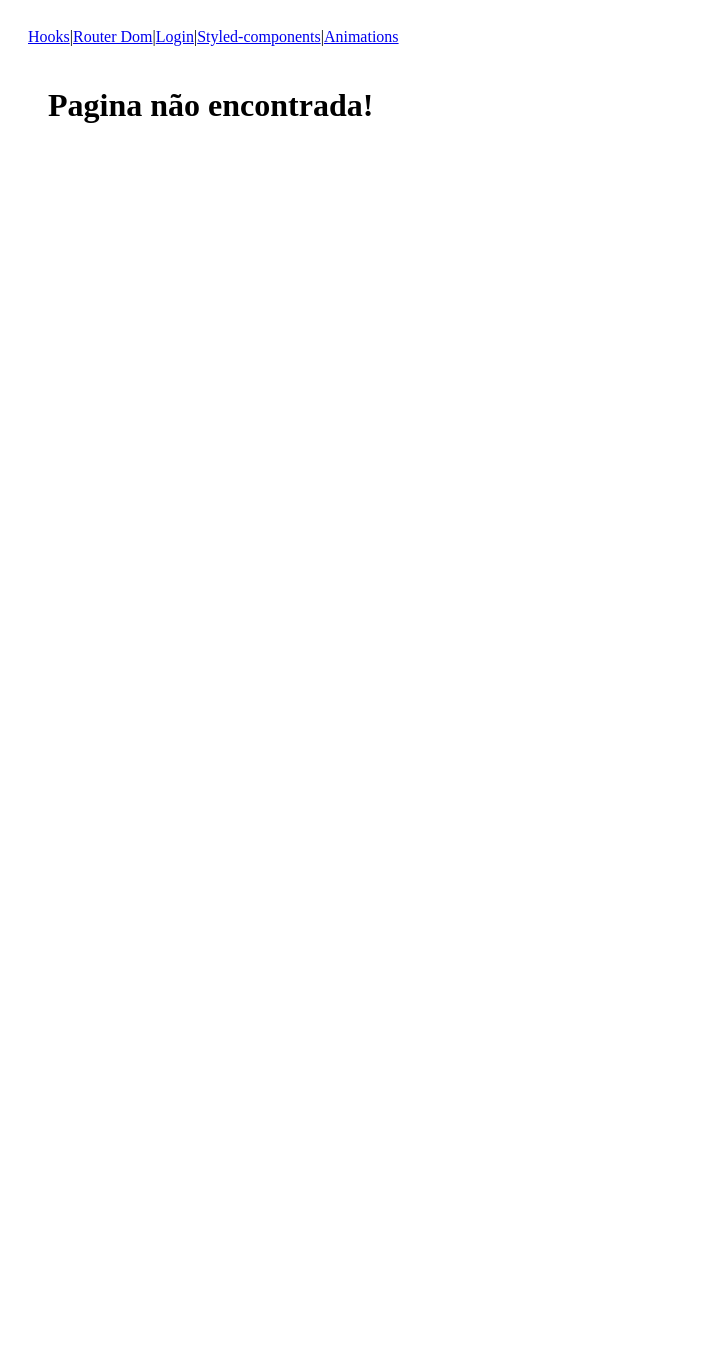
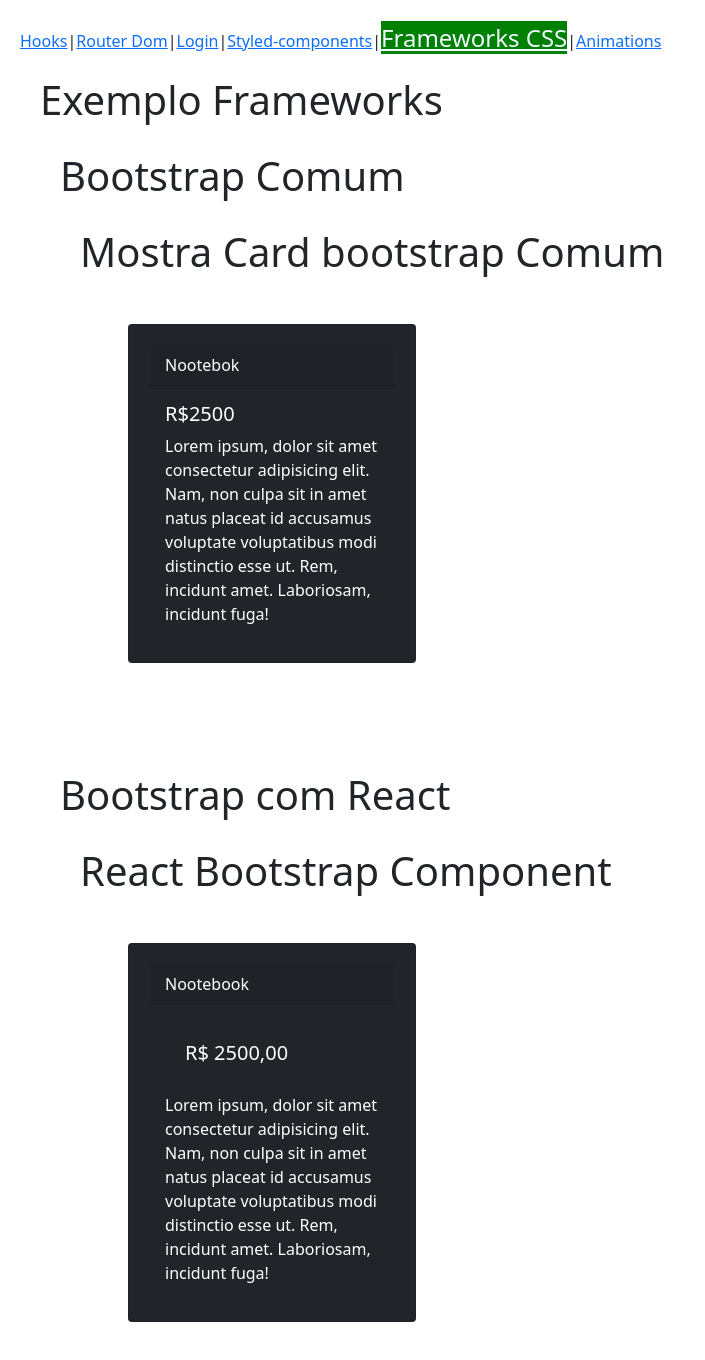
Before and after one commit to afborda/ExemplosReactJS, a React (Create React App) app: page /frameworkscss in a window 1280 px wide. Shown: the top 1360 px of the page, without its empty margins (0-705 px from the left). Before the commit the page ends 800 px from the top, so only its background shows below. Built offline with nearby package versions, Linux system fonts and the light colour scheme.

Commit message:
Adicionado exemplos de Frameworks CSS

```diff
--- a/package.json
+++ b/package.json
@@ -6,8 +6,10 @@
     "@testing-library/jest-dom": "^4.2.4",
     "@testing-library/react": "^9.3.2",
     "@testing-library/user-event": "^7.1.2",
+    "bootstrap": "^5.0.0-alpha1",
     "history": "^5.0.0",
     "react": "^16.13.1",
+    "react-bootstrap": "^1.3.0",
     "react-dom": "^16.13.1",
     "react-helmet": "^6.1.0",
     "react-router-dom": "^6.0.0-beta.0",
--- a/src/App.js
+++ b/src/App.js
@@ -11,6 +11,7 @@
 import ProductEvaluation from "./components/ReactRouter/components/ProductEvaluation";
 import CustomizedProduct from "./components/ReactRouter/components/CustomizedProduct";
 import StyledComponents from "./components/StyledComponents";
+import FrameworksCss from "./components/FrameworksCss";
 
 function App() {
   return (
@@ -32,6 +33,7 @@
             </Route>
             <Route path="styledComponents" element={<StyledComponents />} />
             <Route path="animations" element={<CustomizedProduct />} />
+            <Route path="frameworkscss" element={<FrameworksCss />} />
             <Route path="*" element={<NotFound />} />
           </Routes>
         </BrowserRouter>
--- /dev/null
+++ b/src/components/FrameworksCss/Components/BootstrapComponent/index.js
@@ -0,0 +1,29 @@
+import React from "react";
+import Card from "react-bootstrap/Card";
+
+const BootstrapComponent = () => {
+  return (
+    <div>
+      <h1>React Bootstrap Component</h1>
+      <Card
+        bg="dark"
+        text="white"
+        className="m-5"
+        style={{ maxWidth: "18rem" }}
+      >
+        <Card.Header>Nootebook</Card.Header>
+        <Card.Body>
+          <Card.Title>R$ 2500,00</Card.Title>
+          <Card.Text>
+            Lorem ipsum, dolor sit amet consectetur adipisicing elit. Nam, non
+            culpa sit in amet natus placeat id accusamus voluptate voluptatibus
+            modi distinctio esse ut. Rem, incidunt amet. Laboriosam, incidunt
+            fuga!
+          </Card.Text>
+        </Card.Body>
+      </Card>
+    </div>
+  );
+};
+
+export default BootstrapComponent;
--- /dev/null
+++ b/src/components/FrameworksCss/Components/BootstrapDefault/index.js
@@ -0,0 +1,26 @@
+import React from "react";
+
+const BootstrapDefault = () => {
+  return (
+    <div>
+      <h1>Mostra Card bootstrap Comum</h1>
+      <div
+        className="card bg-dark text-white m-5"
+        style={{ maxWidth: "18rem" }}
+      >
+        <div className="card-header">Nootebok</div>
+        <div className="card-body">
+          <h5 className="card-title"> R$2500</h5>
+          <p className="card-text">
+            Lorem ipsum, dolor sit amet consectetur adipisicing elit. Nam, non
+            culpa sit in amet natus placeat id accusamus voluptate voluptatibus
+            modi distinctio esse ut. Rem, incidunt amet. Laboriosam, incidunt
+            fuga!
+          </p>
+        </div>
+      </div>
+    </div>
+  );
+};
+
+export default BootstrapDefault;
--- /dev/null
+++ b/src/components/FrameworksCss/index.js
@@ -0,0 +1,21 @@
+import React from "react";
+import BootstrapComponent from "./Components/BootstrapComponent";
+import BootstrapDefault from "./Components/BootstrapDefault";
+
+const FrameworksCss = () => {
+  return (
+    <div>
+      <h1>Exemplo Frameworks</h1>
+      <div>
+        <h1>Bootstrap Comum</h1>
+        <BootstrapDefault />
+      </div>
+      <div>
+        <h1>Bootstrap com React</h1>
+        <BootstrapComponent />
+      </div>
+    </div>
+  );
+};
+
+export default FrameworksCss;
--- a/src/components/Header/index.js
+++ b/src/components/Header/index.js
@@ -15,6 +15,7 @@
       |<NavLink to="router">Router Dom</NavLink>|
       <NavLink to="login">Login</NavLink>|
       <NavLink to="styledComponents">Styled-components</NavLink>|
+      <NavLink to="frameworkscss">Frameworks CSS</NavLink>|
       <NavLink to="animations">Animations</NavLink>
     </nav>
   );
--- a/src/index.js
+++ b/src/index.js
@@ -2,6 +2,9 @@
 import ReactDOM from "react-dom";
 
 import App from "./App";
+
+import "bootstrap/dist/css/bootstrap.min.css";
+import "bootstrap/dist/js/bootstrap.bundle.min.js";
 
 ReactDOM.render(
   <React.StrictMode>
```
Also changed, not shown: 2 other files (tests, documents, lock files or other folders).
